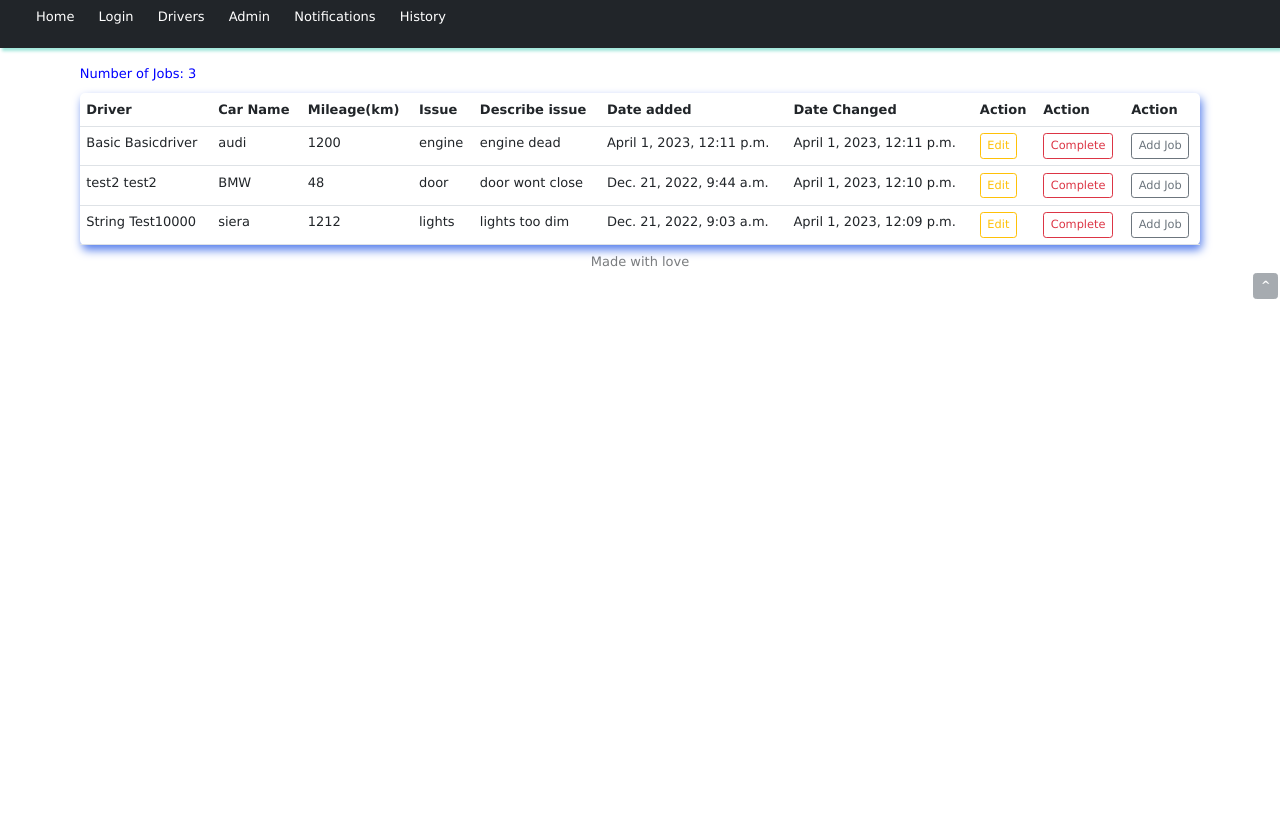
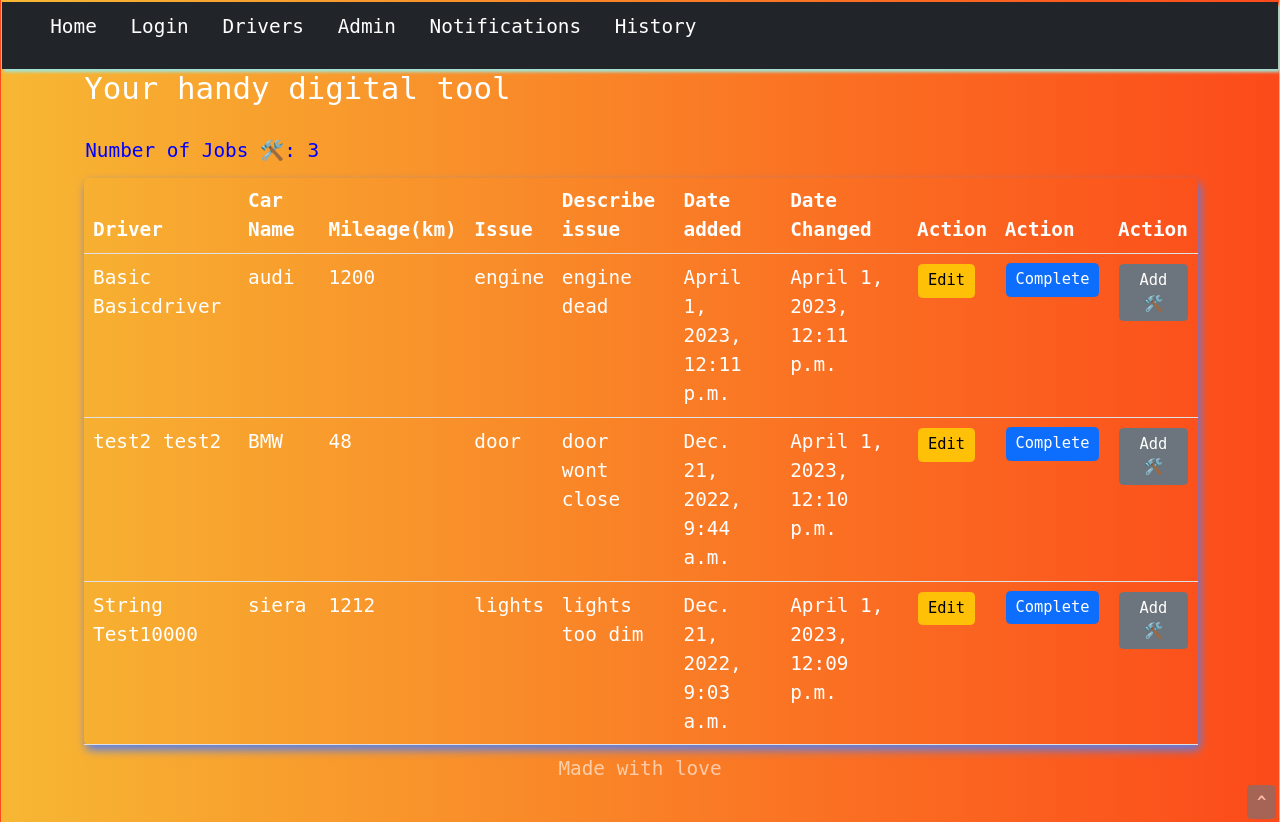
Before and after one commit to GivenMoreti/JobTrackerApp, a Django app: page / in a window 1280 px wide. Before the commit the page ends 299 px from the top, so only its background shows below. Run offline with Django 4.2, Linux system fonts and the light colour scheme; data comes from the database, SQL or seed files in the repository; both versions use the stored data as it was after the commit.

Commit message:
make ui/ux changes

```diff
--- a/tracker_project/tracker/templates/tracker/base.html
+++ b/tracker_project/tracker/templates/tracker/base.html
@@ -1,3 +1,4 @@
+{% load static %}
 <!DOCTYPE html>
 <html lang="en">
 <head>
@@ -5,13 +6,14 @@
     <meta http-equiv="X-UA-Compatible" content="IE=edge">
     <meta name="viewport" content="width=device-width, initial-scale=1.0">
     <link rel="stylesheet" href="https://cdn.jsdelivr.net/npm/bootstrap@5.2.3/dist/css/bootstrap.min.css" integrity="sha384-rbsA2VBKQhggwzxH7pPCaAqO46MgnOM80zW1RWuH61DGLwZJEdK2Kadq2F9CUG65" crossorigin="anonymous">
-    <title>Homepage</title>
+    <title>Track Jobs |🧰🛠️</title>
 </head>
 <style>
     *{
-        font-family:Verdana, Geneva, Tahoma, sans-serif;
-        font-size: 13px;
-        margin:0px;
+        color: white;
+        font-family:monospace,Helvetica;
+        font-size: 1.1rem;
+        margin:1px;
     }
     .header li{
         display: inline;
@@ -37,7 +39,7 @@
     .chat-box{
         background-color: #e3f2fd;
         border-radius: 10px;
-        box-shadow: 3px 3px 3px rgb(113, 113, 167);
+        box-shadow: 3px 3px 15px rgb(113, 113, 167);
         width: fit-content;
         height: fit-content;
         padding-left: 10px;
@@ -76,6 +78,11 @@
     text-align: center;
     margin-top:2px;
    }
+   body{
+    color: white;
+    background-color: red;
+    background:linear-gradient(to right,#f7b733,#fc4a1a)
+   }
 </style>
 
 <body>
--- a/tracker_project/tracker/templates/tracker/drivers.html
+++ b/tracker_project/tracker/templates/tracker/drivers.html
@@ -29,9 +29,9 @@
         <td>{{driver.first_name}}</td>
         <td>{{driver.last_name}}</td>
         <td>{{driver.email}}</td>
-        <td><a href="{% url 'update_driver' driver.id %}" class="btn btn-outline-warning btn-sm" >Edit</a></td>
-        <td><a href="{% url 'delete_driver' driver.id %}"><input type="button" class="btn btn-outline-danger btn-sm" value="Delete Driver"></td></a>
-        <td><a href="{% url 'add_driver' %}" class="btn btn-outline-secondary btn-sm">Add New</a></td>
+        <td><a href="{% url 'update_driver' driver.id %}" class="btn btn-warning btn-sm" >Edit</a></td>
+        <td><a href="{% url 'delete_driver' driver.id %}"><input type="button" class="btn btn-danger btn-sm" value="Remove"></td></a>
+        <td><a href="{% url 'add_driver' %}" class="btn btn-secondary btn-sm">Add New</a></td>
         </tr>
         {% endfor %}
     </tbody>
--- a/tracker_project/tracker/templates/tracker/home.html
+++ b/tracker_project/tracker/templates/tracker/home.html
@@ -1,9 +1,11 @@
 {% extends 'tracker/base.html' %}
 {% block content %}
         <div class="container">
+          <h3>Your handy digital tool</h3>
             <table class="table mb-2 " id="main-rows">
                 <h1>{% if jobs_count %}
-                  <span style="color:blue;"> Number of Jobs: {{ jobs_count}}</span>
+                  <span style="color:blue;"> Number of Jobs 🛠️: {{ jobs_count}}</span>
+
 
                 {% else %}
                     No Jobs
@@ -35,9 +37,9 @@
                     <td>{{ tracker.date_added}}</td>
                     <td>{{ tracker.date_edited}}</td>
 
-                    <td><a href="{% url 'update_tracker' tracker.id %}" class="btn btn-outline-warning btn-sm" >Edit</a></td>
-                    <td><a href="{% url 'complete' tracker.id %}"><input type="button" class="btn btn-outline-danger btn-sm" value="Complete"></td></a>
-                    <td><a href="{% url 'add_job' %}" class="btn btn-outline-secondary btn-sm">Add Job</a></td>
+                    <td><a href="{% url 'update_tracker' tracker.id %}" class="btn btn-warning btn-sm" >Edit</a></td>
+                    <td><a href="{% url 'complete' tracker.id %}"><input type="button" class="btn btn-primary btn-sm" value="Complete"></td></a>
+                    <td><a href="{% url 'add_job' %}" class="btn btn-secondary btn-sm">Add 🛠️</a></td>
                 </tr>
                  {% endfor %}
                 </tbody>
```
Also changed, not shown: tracker_project/tracker/templates/tracker/chats.html (+4 -4 lines), tracker_project/db.sqlite3.
